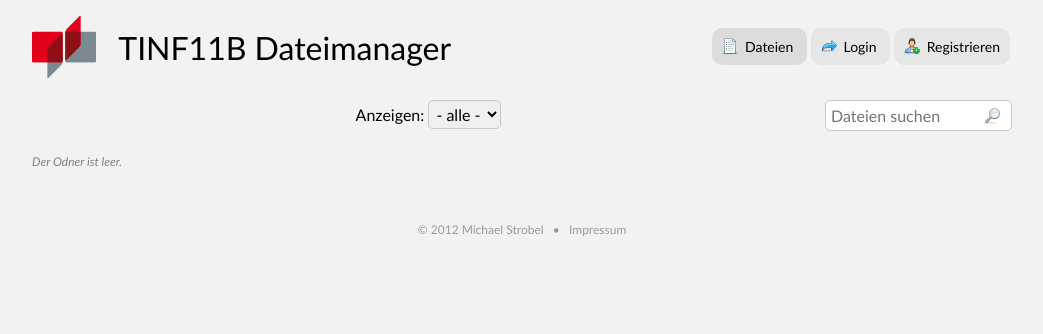
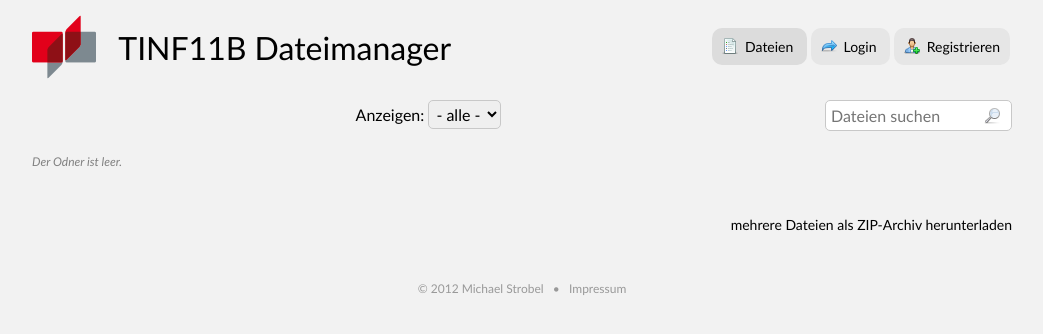
Before and after one commit to kryops/filemanager, a PHP site: page /filemanager/ in a window 1280 px wide. Shown: the top 334 px of the page, without its empty margins (118-1161 px from the left). Run offline with PHP 8.4, Linux system fonts and the light colour scheme; tables that the repository leaves empty hold one stand-in row (values such as "Sample post"); some libraries are stand-ins or nearby versions.

Commit message:
ZIP-Download

```diff
--- a/css/main.css
+++ b/css/main.css
@@ -384,6 +384,17 @@ label {
 	line-height:2em;
 }
 
+#files_zip {
+	margin-top:3em;
+	text-align:right;
+	font-size:87.5%;
+}
+
+
+#files_zip a:hover {
+	text-decoration:underline;
+}
+
 /* admin */
 .datatable {
 	border-spacing:2px;
--- a/pages/files.php
+++ b/pages/files.php
@@ -21,7 +21,9 @@ class FilesPage {
 		'move' => 'moveFile',
 		'download' => 'downloadFile',
 		'search' => 'doSearch',
-		'resetnew' => 'resetNewFiles'
+		'resetnew' => 'resetNewFiles',
+		'zip' => 'showZipFolders',
+		'zip_download' => 'downloadZip'
 	);
 
 
@@ -171,6 +173,10 @@ class FilesPage {
 
 		'.self::getFolderView($topfolder).'
 
+	</div>
+
+	<div id="files_zip">
+		<a href="index.php?p=files&amp;sp=zip" class="ajax">mehrere Dateien als ZIP-Archiv herunterladen</a>
 	</div>';
 
 		$tmpl->output();
@@ -719,6 +725,94 @@ class FilesPage {
 	}
 
 
+	/**
+	 * Auswahl anzeigen, welcher Ordner als Zip heruntergeladen werden soll
+	 */
+	public static function showZipFolders() {
+
+		General::loadClass('Folder');
+
+		$tmpl = new Template;
+
+		$tmpl->content = '
+
+		<form action="index.php?p=files&amp;sp=zip_download" method="post">
+			Ordner
+
+			<select name="folder" size="1">
+			'.Folder::dropdown(User::getTopFolder()).'
+			</select>
+
+			<input type="submit" class="button" value="herunterladen" />
+		</form>
+
+		';
+
+
+		$tmpl->output();
+
+	}
+
+
+	/**
+	 * Ordner als Zip-Datei herunterladen
+	 */
+	public static function downloadZip() {
+
+		if(!isset($_POST['folder'])) {
+			Template::bakeError('Daten unvollständig!');
+		}
+
+		$id = (int)$_POST['folder'];
+
+		General::loadClass('Folder');
+
+		if($id) {
+			$f = Folder::get($id);
+
+			if(!$f) {
+				Template::bakeError('Der Ordner existiert nicht!');
+			}
+
+			$name = $f->folderName;
+		}
+		else {
+			$name = 'Dateimanager';
+		}
+
+
+		$filename = md5(microtime(true)).'.zip';
+
+		// Zip-Achiv erzeugen
+		$zip = new ZipArchive();
+
+		if($zip->open('./files/'.$filename, ZipArchive::CREATE)) {
+
+			$path = 'files/'.Folder::getFolderPath($id);
+
+			$iterator = new RecursiveIteratorIterator(new RecursiveDirectoryIterator($path));
+
+			foreach ($iterator as $key=>$value) {
+				$zip->addFile(realpath($key), $key) or die ("ERROR: Could not add file: $key");
+			}
+
+		    $zip->close();
+		}
+		else {
+			Template::bakeError('Fehler aufgetreten!');
+		}
+
+
+		// herunterladen
+		header('Content-Type: application/octet-stream');
+		header('Content-Disposition: attachment; filename="'.$name.'.zip"');
+		echo file_get_contents('./files/'.$filename);
+
+		// Archiv wieder löschen
+		@unlink('./files/'.$filename);
+	}
+
+
 
 	/*
 	 * Hilfsfunktionen
```
